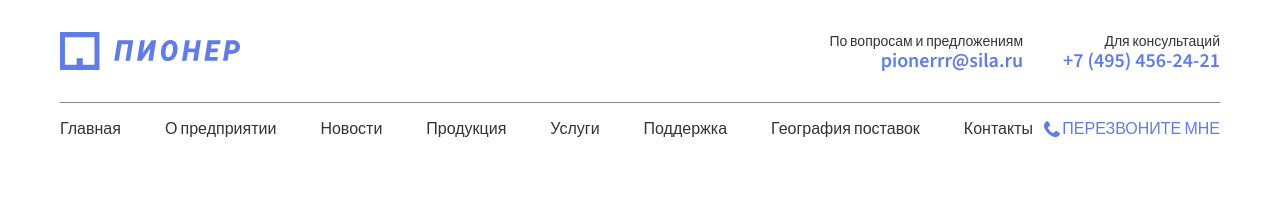
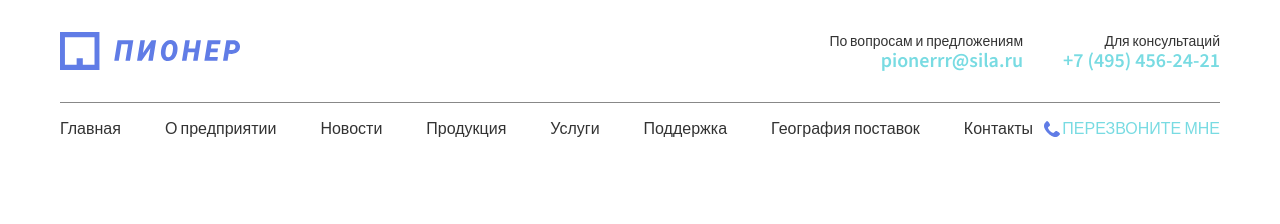
Before and after one commit to VinicolorLilium/Piomer, a plain HTML site: page index.html in a window 1280 px wide. Shown: the top 224 px of the page. Drawn offline with nearby package versions, Linux system fonts and the light colour scheme; files that its build step writes are made by us from their sources.

Commit message:
Add files via upload

```diff
--- a/scss/_colors.scss
+++ b/scss/_colors.scss
@@ -1,4 +1,4 @@
-$color-1: #607CE6;
+$color-1: #78DBE2;
 $color-2: #333;
 $color-3 : #333333;
 $color-4: #FFFFFF;
```
